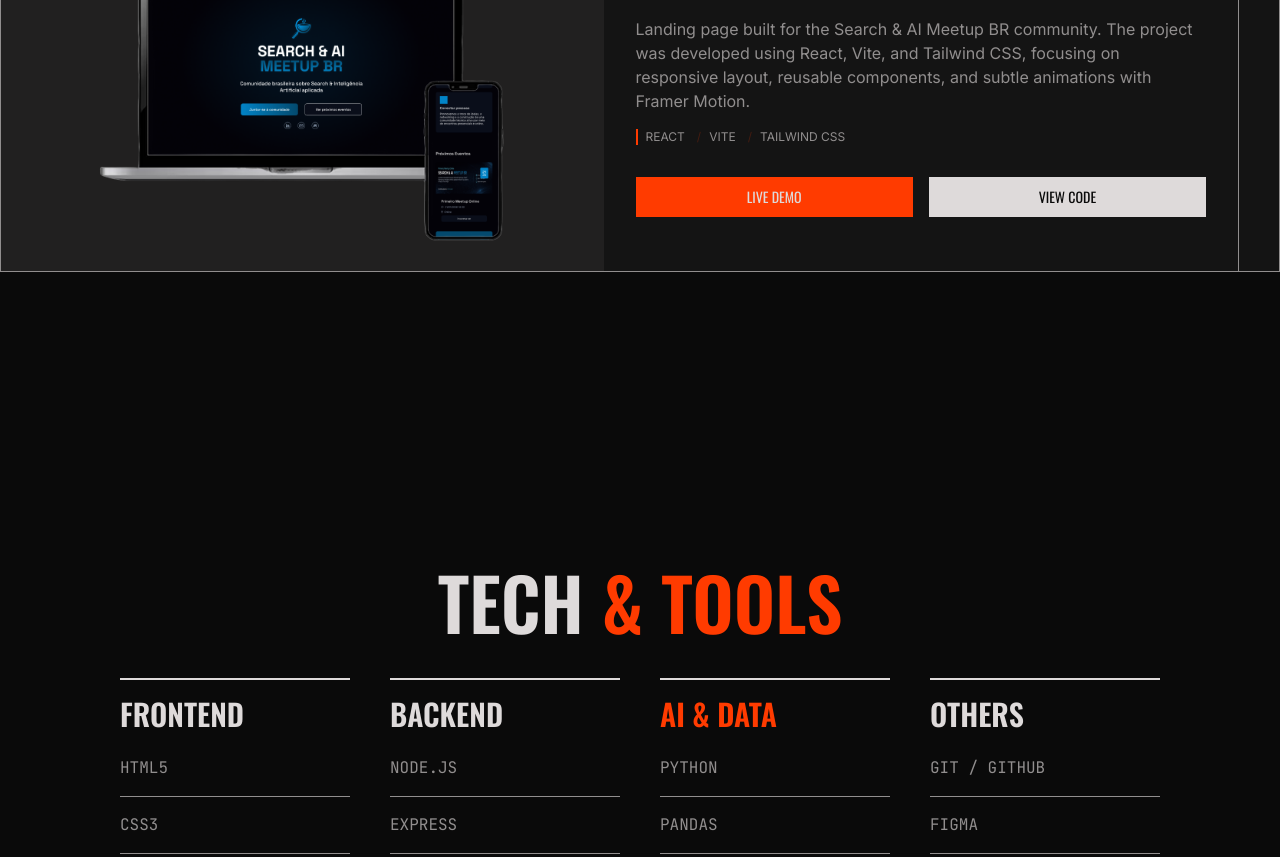
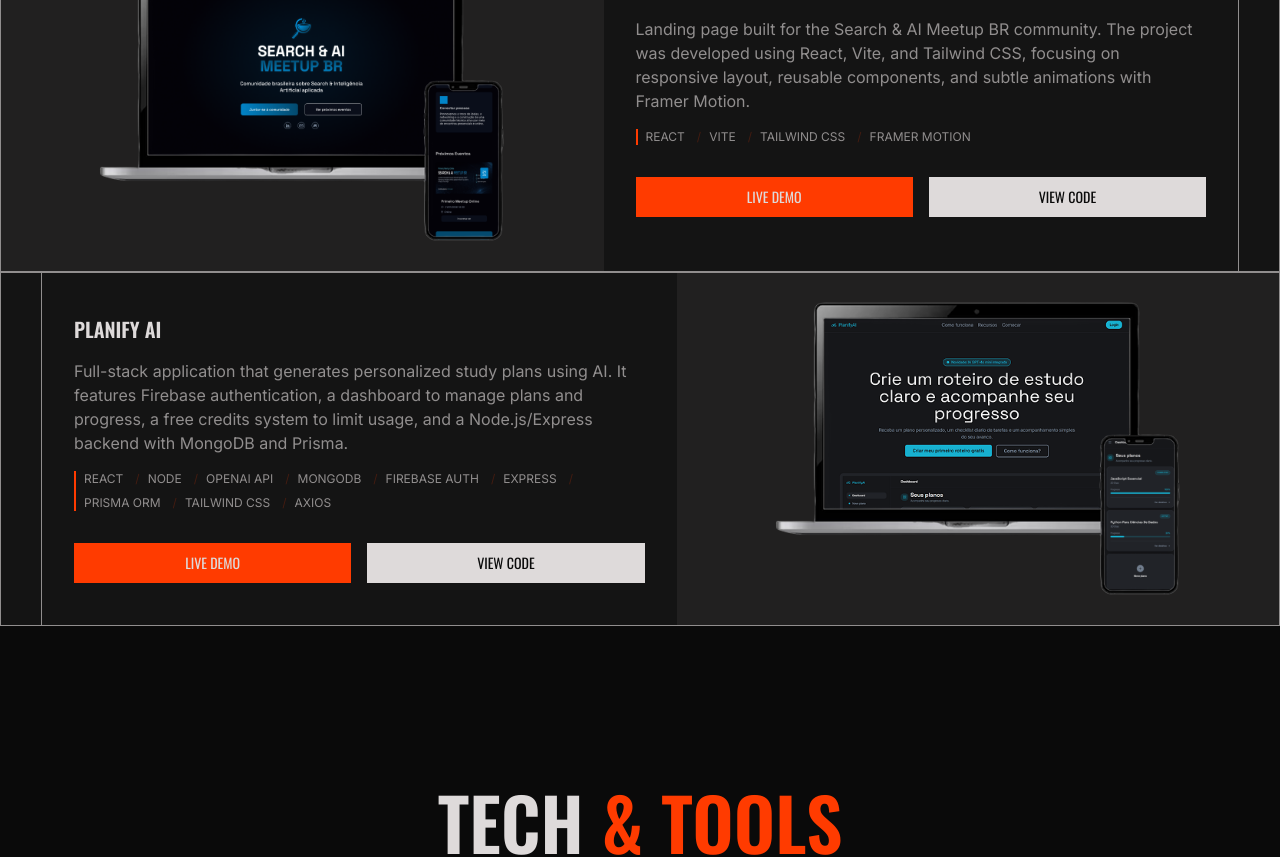
Before and after one commit to isabellatressino/portfolio, a React (Vite) app: page / in a window 1280 px wide. Shown: the part 1940-2797 px from the top of the page. Built offline with nearby package versions, Linux system fonts and the light colour scheme.

Commit message:
Add Project

```diff
--- a/src/components/layout/Footer.jsx
+++ b/src/components/layout/Footer.jsx
@@ -18,7 +18,7 @@ export default function Footer() {
             </div>
 
             <hr role="separator" className="col-span-4 mt-8 border-text-muted/30 sm:col-span-8 lg:col-span-12"></hr>
-            <p className="col-span-4 text-xs mt-2 mx-auto sm:col-span-8 lg:col-span-12">© 2025 Isabella Tressino. {t("footer.rights")}</p>
+            <p className="col-span-4 text-xs mt-2 mx-auto sm:col-span-8 lg:col-span-12">© 2026 Isabella Tressino. {t("footer.rights")}</p>
         </section>
     )
 }
--- a/src/data/projects.js
+++ b/src/data/projects.js
@@ -1,11 +1,19 @@
 import searchAndAIMeetupImg from "../assets/images/projects/search-and-ai-meetup.png"
+import planifyAI from "../assets/images/projects/planify-ai.png"
 
 export const projects = [
     {
         id: "search_ai_meetup",
-        technologies: ["React", "Vite", "Tailwind CSS"],
+        technologies: ["React", "Vite", "Tailwind CSS", "Framer Motion"],
         imgUrl: searchAndAIMeetupImg,
-        liveDemo: "github.com",
-        repo: "github.com"
+        liveDemo: "https://search-ai-meetup-br.github.io/site/",
+        repo: "https://github.com/search-ai-meetup-br/site"
+    },
+    {
+        id: "planify_ai",
+        technologies: ["React", "Node", "OpenAI API", "MongoDB", "Firebase Auth", "Express", "Prisma ORM", "Tailwind CSS", "Axios"],
+        imgUrl: planifyAI,
+        liveDemo: "https://planify-ai-navy.vercel.app/",
+        repo: "https://github.com/isabellatressino/planify-ai"
     }
 ];
--- a/src/locales/en.json
+++ b/src/locales/en.json
@@ -11,7 +11,7 @@
         "role": "Software Engineering Student",
         "firstName": "Isabella",
         "lastName": "Tressino",
-        "description": "Software engineering student focused on web development with applied <highlight>artificial intelligence</highlight>.",
+        "description": "Software engineering student focused on building systems and applying <highlight>artificial intelligence</highlight> in real projects.",
         "buttons": {
             "projects": "View Projects",
             "about": "Who Am I"
@@ -54,6 +54,10 @@
             "search_ai_meetup": {
                 "name": "Search & AI Meetup BR Landing Page",
                 "description": "Landing page built for the Search & AI Meetup BR community. The project was developed using React, Vite, and Tailwind CSS, focusing on responsive layout, reusable components, and subtle animations with Framer Motion."
+            },
+            "planify_ai": {
+                "name": "Planify AI",
+                "description": "Full-stack application that generates personalized study plans using AI. It features Firebase authentication, a dashboard to manage plans and progress, a free credits system to limit usage, and a Node.js/Express backend with MongoDB and Prisma."
             }
         },
         "actions": {
--- a/src/locales/pt.json
+++ b/src/locales/pt.json
@@ -11,7 +11,7 @@
         "role": "Estudante de Engenharia de Software",
         "firstName": "Isabella",
         "lastName": "Tressino",
-        "description": "Estudante de engenharia de software com foco em desenvolvimento web e <highlight>inteligência artificial</highlight> aplicada.",
+        "description": "Estudante de engenharia de software com foco em desenvolvimento de sistemas e <highlight>inteligência artificial</highlight> aplicada.",
         "buttons": {
             "projects": "Ver Projetos",
             "about": "Sobre Mim"
@@ -54,6 +54,10 @@
             "search_ai_meetup": {
                 "name": "Search & AI Meetup BR Landing Page",
                 "description": "Landing page desenvolvida para a comunidade Search & AI Meetup BR. O projeto foi construído em React com Vite e Tailwind CSS, priorizando layout responsivo, componentização reutilizável e animações sutis com Framer Motion."
+            },
+            "planify_ai": {
+                "name": "Planify AI",
+                "description": "Aplicação full-stack que gera planos de estudo personalizados com IA. Possui autenticação com Firebase, dashboard para gerenciar planos e progresso, sistema de créditos grátis para limitar o uso e backend em Node.js/Express com MongoDB e Prisma."
             }
         },
         "actions": {
```
Also changed, not shown: src/assets/images/projects/planify-ai.png (added).
